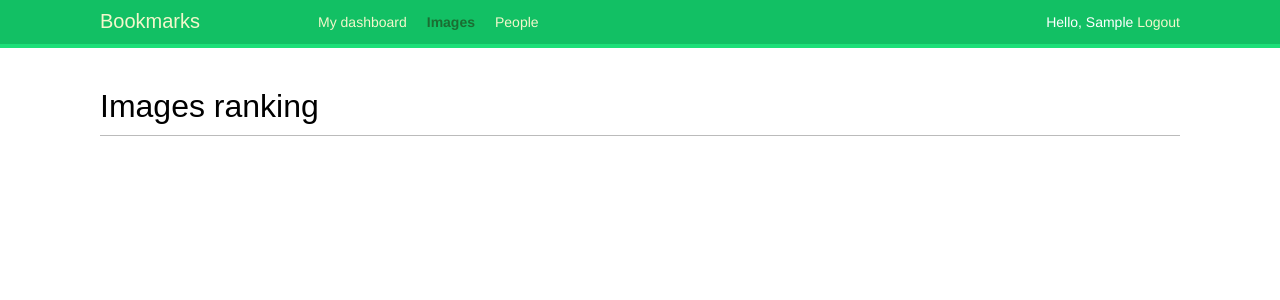
After one commit to GashawDenys/social-network-django, a Django app: page /images/ranking/ in a window 1280 px wide. The commit adds this page. Shown: the top 300 px of the page. Run offline with Django 3.2, Linux system fonts and the light colour scheme; the visitor is signed in with stand-in values (Sample User, id 1); data that the repository does not hold is empty; some libraries are stand-ins or nearby versions; some web fonts are replaced.

Commit message:
Added images ranking feature

```diff
--- a/requirements.txt
+++ b/requirements.txt
@@ -12,6 +12,7 @@ pycparser==2.20
 PyJWT==1.7.1
 python3-openid==3.2.0
 pytz==2020.1
+redis==3.5.3
 requests==2.24.0
 requests-oauthlib==1.3.0
 six==1.15.0
--- a/src/images/static/js/bookmarklet.js
+++ b/src/images/static/js/bookmarklet.js
@@ -1,6 +1,6 @@
 (function(){
   var jquery_version = '3.3.1';
-  var site_url = 'https://8f0a80898d16.ngrok.io/';
+  var site_url = 'https://01cb1ea53a18.ngrok.io/';
   var static_url = site_url + 'static/';
   var min_width = 100;
   var min_height = 100;
--- a/src/images/templates/bookmarklet_launcher.js
+++ b/src/images/templates/bookmarklet_launcher.js
@@ -5,7 +5,7 @@
     else {
         document.body.appendChild(
             document.createElement('script')
-        ).src='https://8f0a80898d16.ngrok.io/static/js/bookmarklet.js?r='+
+        ).src='https://01cb1ea53a18.ngrok.io/static/js/bookmarklet.js?r='+
         Math.floor(Math.random()*99999999999999999999);
     }
 })();
--- a/src/images/templates/images/image/detail.html
+++ b/src/images/templates/images/image/detail.html
@@ -16,6 +16,9 @@
                 <span class="count">
                     <span class="total">{{ total_likes }}</span>
                      like{{ total_likes|pluralize }}
+                </span>
+                <span class="count">
+                    {{ total_views }} view{{ total_views|pluralize }}
                 </span>
                 <a href="#" data-id="{{ image.id }}" data-action=
                 "{% if request.user in users_like %}un{% endif %}like" class="like button">
--- /dev/null
+++ b/src/images/templates/images/image/ranking.html
@@ -0,0 +1,14 @@
+{% extends "base.html" %}
+
+{% block title %}Images ranking{% endblock %}
+
+{% block content %}
+    <h1>Images ranking</h1>
+    <ol>
+        {% for image in most_viewed %}
+            <li>
+                <a href="{{ image.get_absolute_url }}">{{ image.title }}</a>
+            </li>
+        {% endfor %}
+    </ol>
+{% endblock %}
--- a/src/images/urls.py
+++ b/src/images/urls.py
@@ -10,4 +10,5 @@ urlpatterns = [
     path('create/', views.image_create, name='create'),
     path('detail/<int:id>/<slug:slug>/', views.image_detail, name='detail'),
     path('like/', views.image_like, name='like'),
+    path('ranking/', views.image_ranking, name='ranking'),
 ]
--- a/src/images/views.py
+++ b/src/images/views.py
@@ -1,3 +1,5 @@
+import redis
+from django.conf import settings
 from django.contrib import messages
 from django.contrib.auth.decorators import login_required
 from django.http import JsonResponse, HttpResponse
@@ -12,7 +14,10 @@ from actions.utils import create_action
 from .forms import ImageCreateForm
 from .models import Image
 
-
+#connect to redis
+r = redis.StrictRedis(host=settings.REDIS_HOST,
+                      port=settings.REDIS_PORT,
+                      db=settings.REDIS_DB)
 
 @login_required
 def image_create(request):
@@ -56,9 +61,11 @@ def image_like(request):
 
 def image_detail(request, id, slug):
     image = get_object_or_404(Image, id=id, slug=slug)
+    total_views = r.incr(f'image:{image.id}:views')
+    r.zincrby('image_ranking', 1, image.id)
     return render(request,
                   'images/image/detail.html',
-                  {'section': 'images', 'image': image})
+                  {'section': 'images', 'image': image, 'total_views': total_views})
 
 
 @login_required
@@ -83,3 +90,16 @@ def image_list(request):
     return render(request,
                   'images/image/list.html',
                   {'section': 'images', 'images': images})
+
+
+@login_required
+def image_ranking(request):
+    image_ranking = r.zrange('image_ranking', 0, -1, desc=True)[:10]
+    image_ranking_ids = [int(id) for id in image_ranking]
+
+    most_viewed = list(Image.objects.filter(id__in=image_ranking_ids))
+    most_viewed.sort(key=lambda x: image_ranking_ids.index(x.id))
+    return render(request,
+                  'images/image/ranking.html',
+                  {'section': 'images',
+                  'most_viewed': most_viewed})
```
Also changed, not shown: src/config/settings.py (+7 -1 lines).
